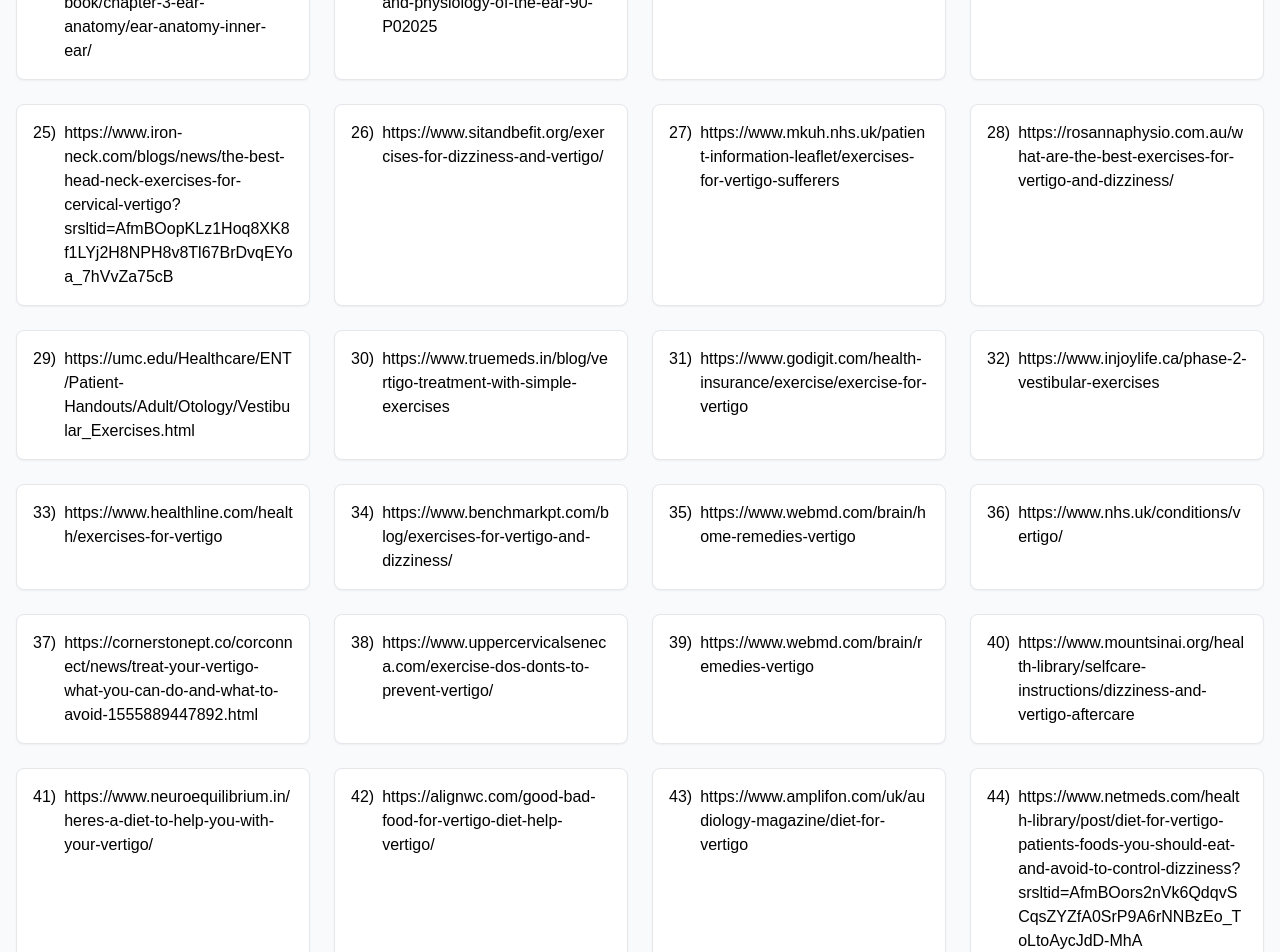
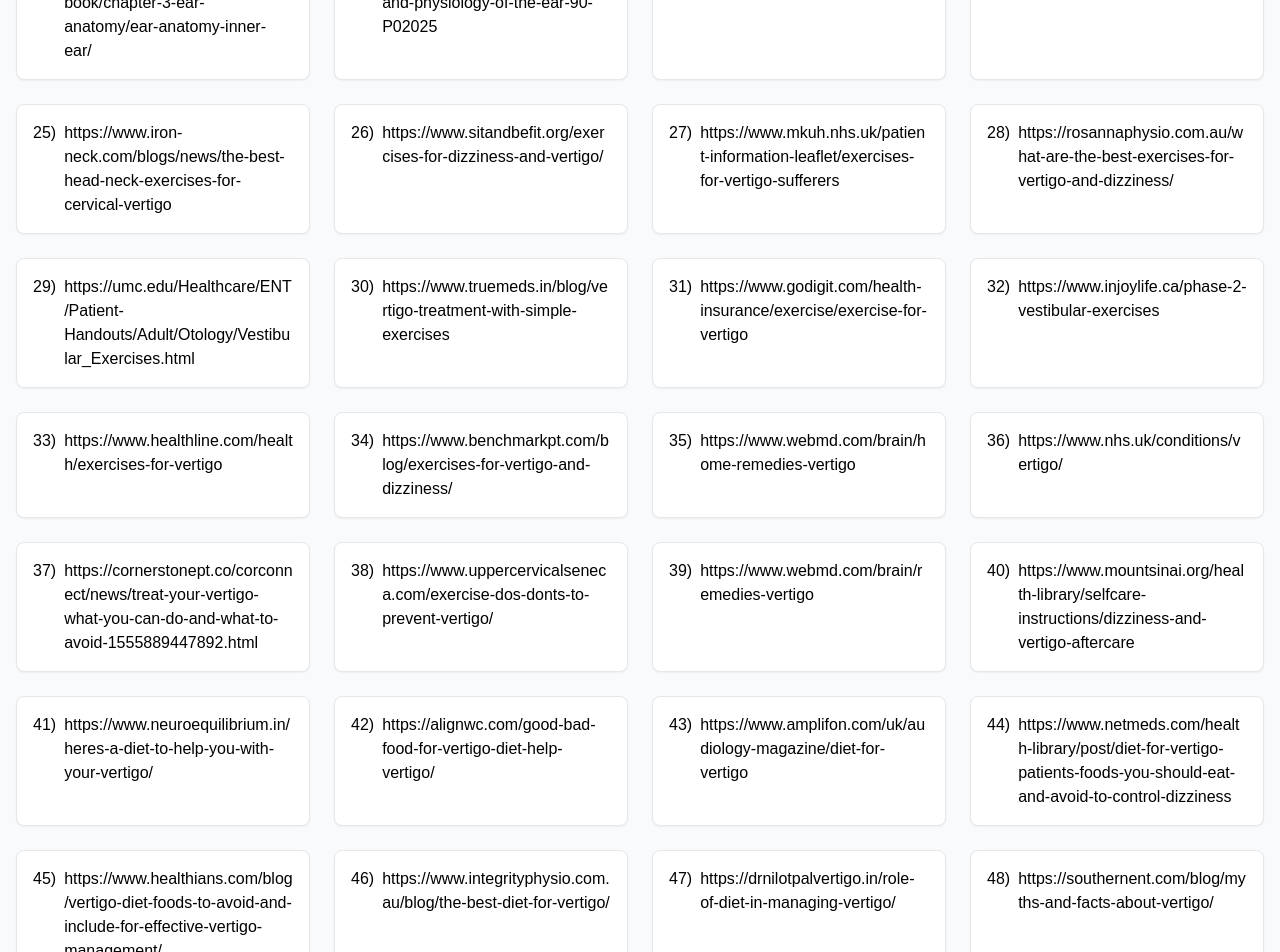
Before and after one commit to Deepsoni5/zevertvertigo1, a Next.js app: page /ref in a window 1280 px wide. Shown: the part 980-1932 px from the top of the page. Built offline with nearby package versions, Linux system fonts and the light colour scheme; no server answers.

Commit message:
Update page.jsx

```diff
--- a/app/ref/page.jsx
+++ b/app/ref/page.jsx
@@ -28,7 +28,7 @@
   "https://www.stanfordchildrens.org/en/topic/default?id=anatomy-and-physiology-of-the-ear-90-P02025",
   "https://www.healthline.com/health/inner-ear",
   "https://thevertigotherapist.com/vertigoexercises/",
-  "https://www.iron-neck.com/blogs/news/the-best-head-neck-exercises-for-cervical-vertigo?srsltid=AfmBOopKLz1Hoq8XK8f1LYj2H8NPH8v8Tl67BrDvqEYoa_7hVvZa75cB",
+  "https://www.iron-neck.com/blogs/news/the-best-head-neck-exercises-for-cervical-vertigo",
   "https://www.sitandbefit.org/exercises-for-dizziness-and-vertigo/",
   "https://www.mkuh.nhs.uk/patient-information-leaflet/exercises-for-vertigo-sufferers",
   "https://rosannaphysio.com.au/what-are-the-best-exercises-for-vertigo-and-dizziness/",
@@ -47,7 +47,7 @@
   "https://www.neuroequilibrium.in/heres-a-diet-to-help-you-with-your-vertigo/",
   "https://alignwc.com/good-bad-food-for-vertigo-diet-help-vertigo/",
   "https://www.amplifon.com/uk/audiology-magazine/diet-for-vertigo",
-  "https://www.netmeds.com/health-library/post/diet-for-vertigo-patients-foods-you-should-eat-and-avoid-to-control-dizziness?srsltid=AfmBOors2nVk6QdqvSCqsZYZfA0SrP9A6rNNBzEo_ToLtoAycJdD-MhA",
+  "https://www.netmeds.com/health-library/post/diet-for-vertigo-patients-foods-you-should-eat-and-avoid-to-control-dizziness",
   "https://www.healthians.com/blog/vertigo-diet-foods-to-avoid-and-include-for-effective-vertigo-management/",
   "https://www.integrityphysio.com.au/blog/the-best-diet-for-vertigo/",
   "https://drnilotpalvertigo.in/role-of-diet-in-managing-vertigo/",
```
